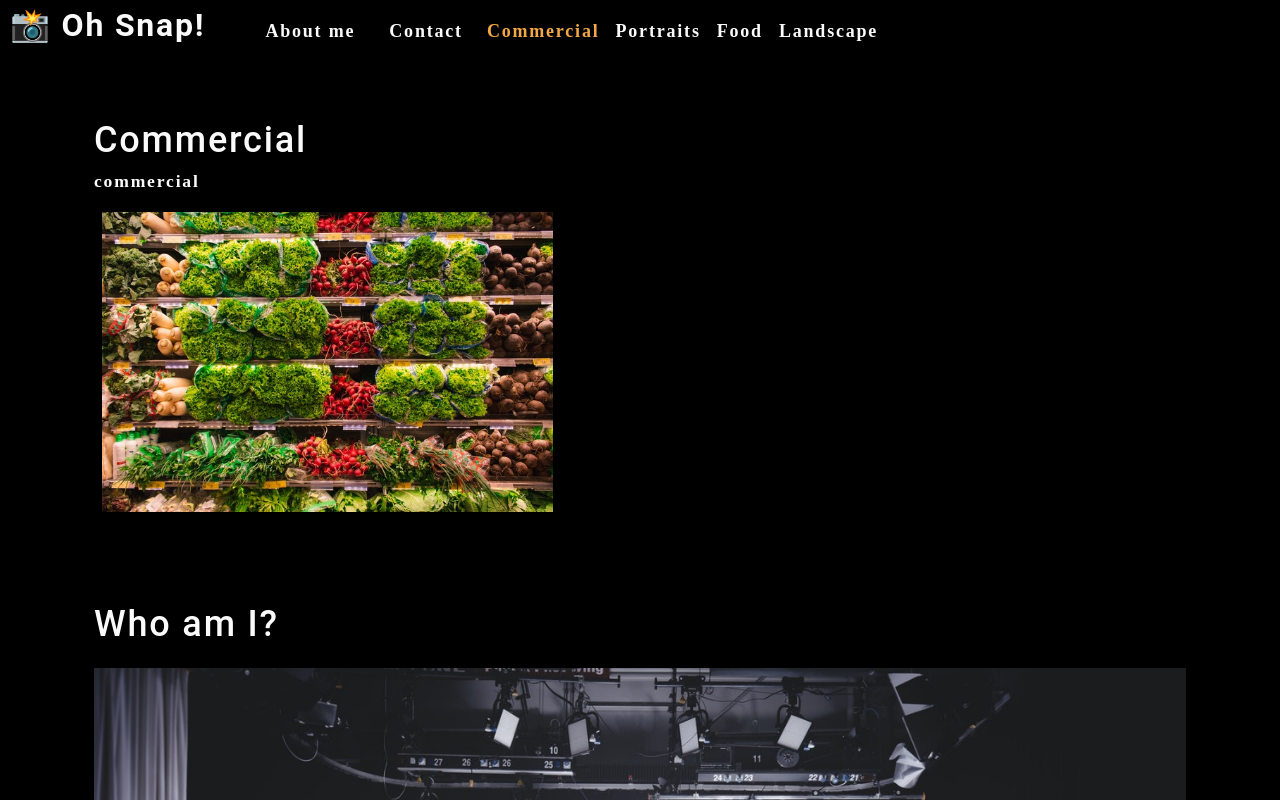
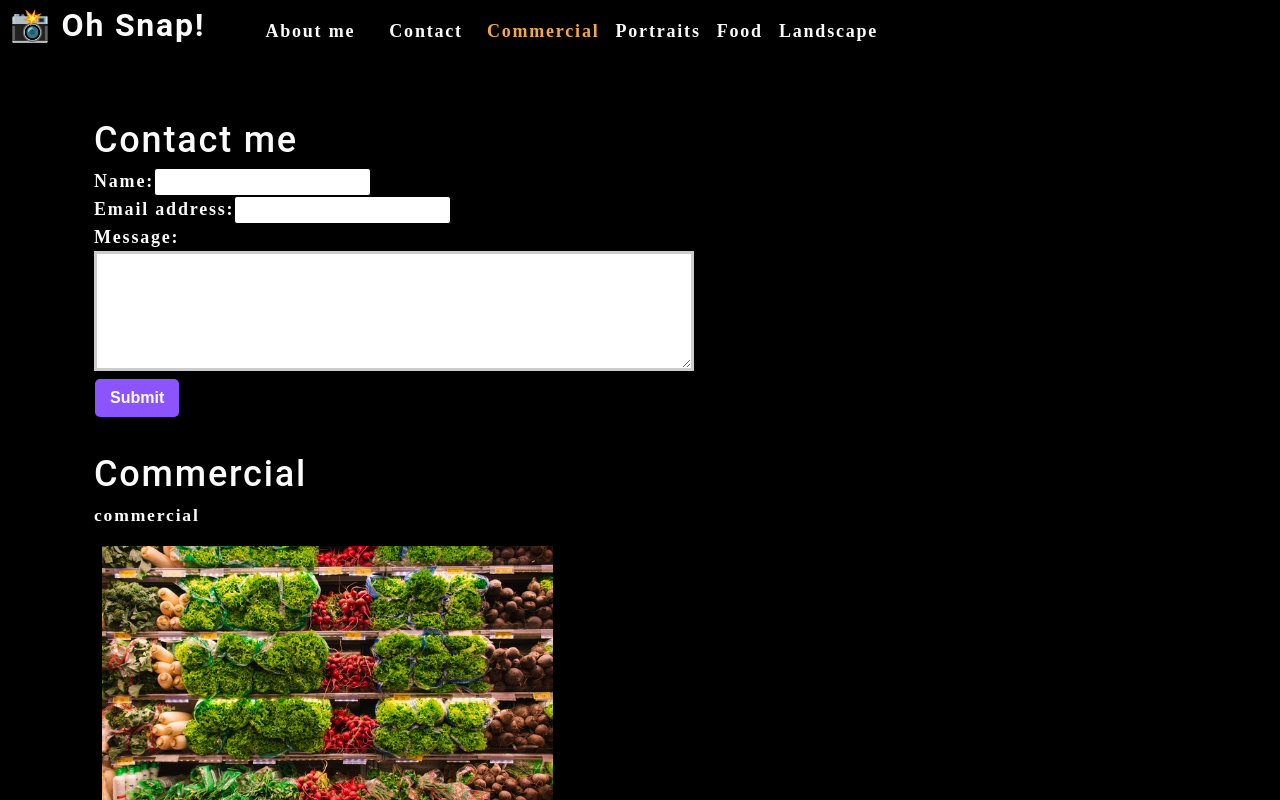
Before and after one commit to Ndefected15/photo-port, a React (Create React App) app: page / in a window 1280 px wide. Shown: the top 800 px of the page. Built offline with nearby package versions, Linux system fonts and the light colour scheme.

Commit message:
added contact form

```diff
--- a/src/App.js
+++ b/src/App.js
@@ -2,6 +2,7 @@
 import Nav from './components/Nav';
 import About from './components/About';
 import Gallery from './components/Gallery';
+import ContactForm from './components/Contact';
 
 function App() {
 	const [categories] = useState([
@@ -29,6 +30,7 @@
 			></Nav>
 			<main>
 				<div>
+					<ContactForm></ContactForm>
 					<Gallery></Gallery>
 					<About></About>
 				</div>
--- /dev/null
+++ b/src/components/Contact/index.js
@@ -0,0 +1,26 @@
+import React from 'react';
+
+function ContactForm() {
+	return (
+		<section>
+			<h1>Contact me</h1>
+			<form id="contact-form">
+				<div>
+					<label htmlFor="name">Name:</label>
+					<input type="text" name="name" />
+				</div>
+				<div>
+					<label htmlFor="email">Email address:</label>
+					<input type="email" name="email" />
+				</div>
+				<div>
+					<label htmlFor="message">Message:</label>
+					<textarea name="message" rows="5" />
+				</div>
+				<button type="submit">Submit</button>
+			</form>
+		</section>
+	);
+}
+
+export default ContactForm;
```
